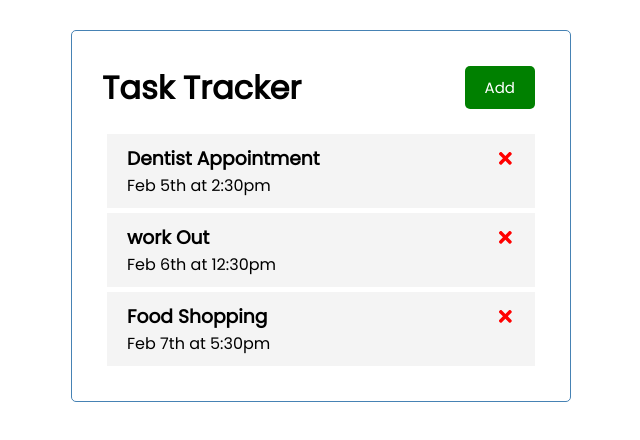
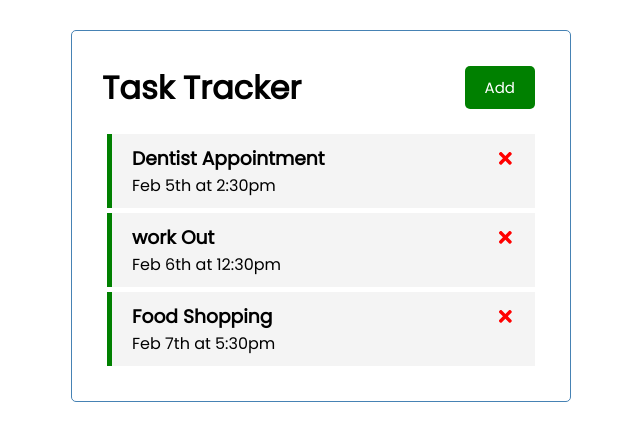
Before and after one commit to a4my/react-task-tracker, a React (Create React App) app: page / in a window 1280 px wide. Shown: the top 440 px of the page, without its empty margins (319-959 px from the left). Built offline with nearby package versions, Linux system fonts and the light colour scheme.

Commit message:
Added new classes and attributes to the task div

```diff
--- a/src/components/Task.js
+++ b/src/components/Task.js
@@ -1,8 +1,11 @@
 import { FaTimes } from 'react-icons/fa'
 
-const Task = ({ task, onDelete }) => {
+const Task = ({ task, onDelete, onToggle }) => {
   return (
-    <div className="task">
+    <div
+      className={`task ${task.reminder ? 'reminder' : ''}`}
+      onDoubleClick={() => onToggle(task.id)}
+    >
       <h3>
         {task.text}{' '}
         <FaTimes
```
